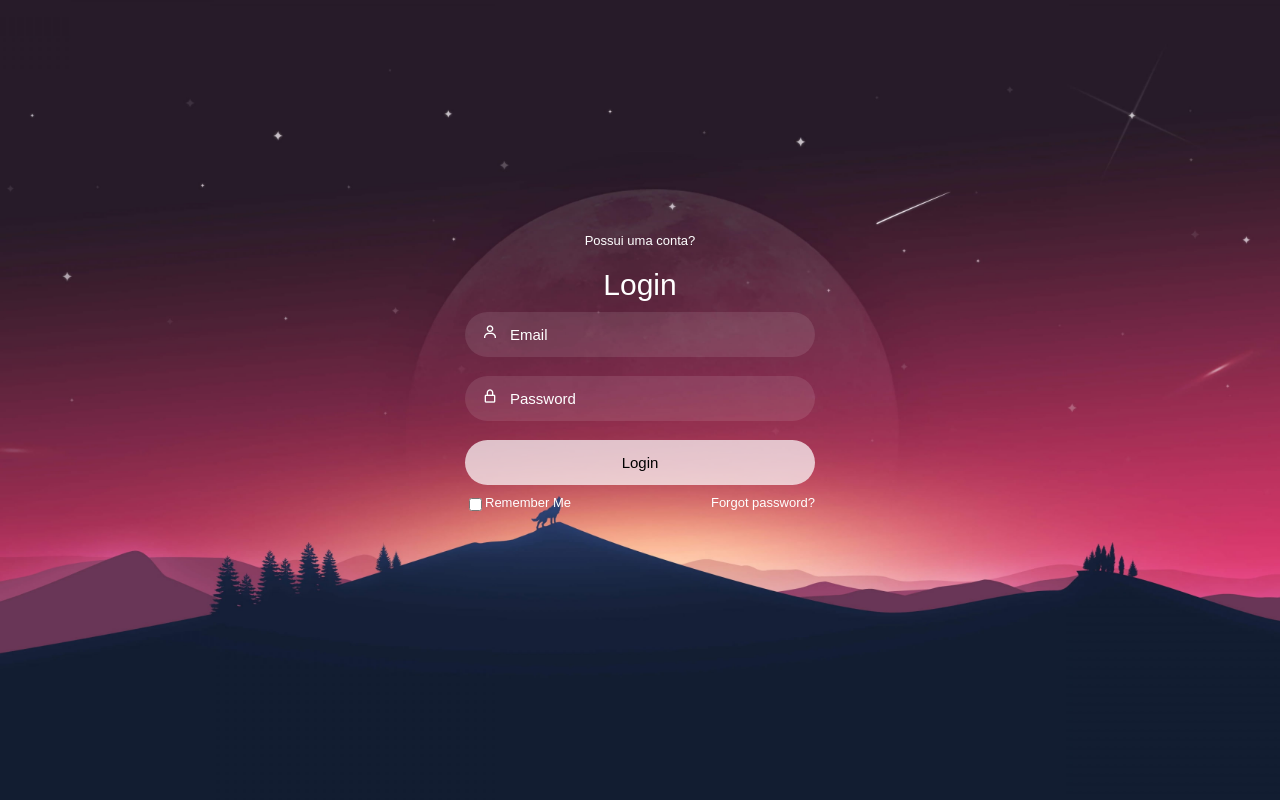
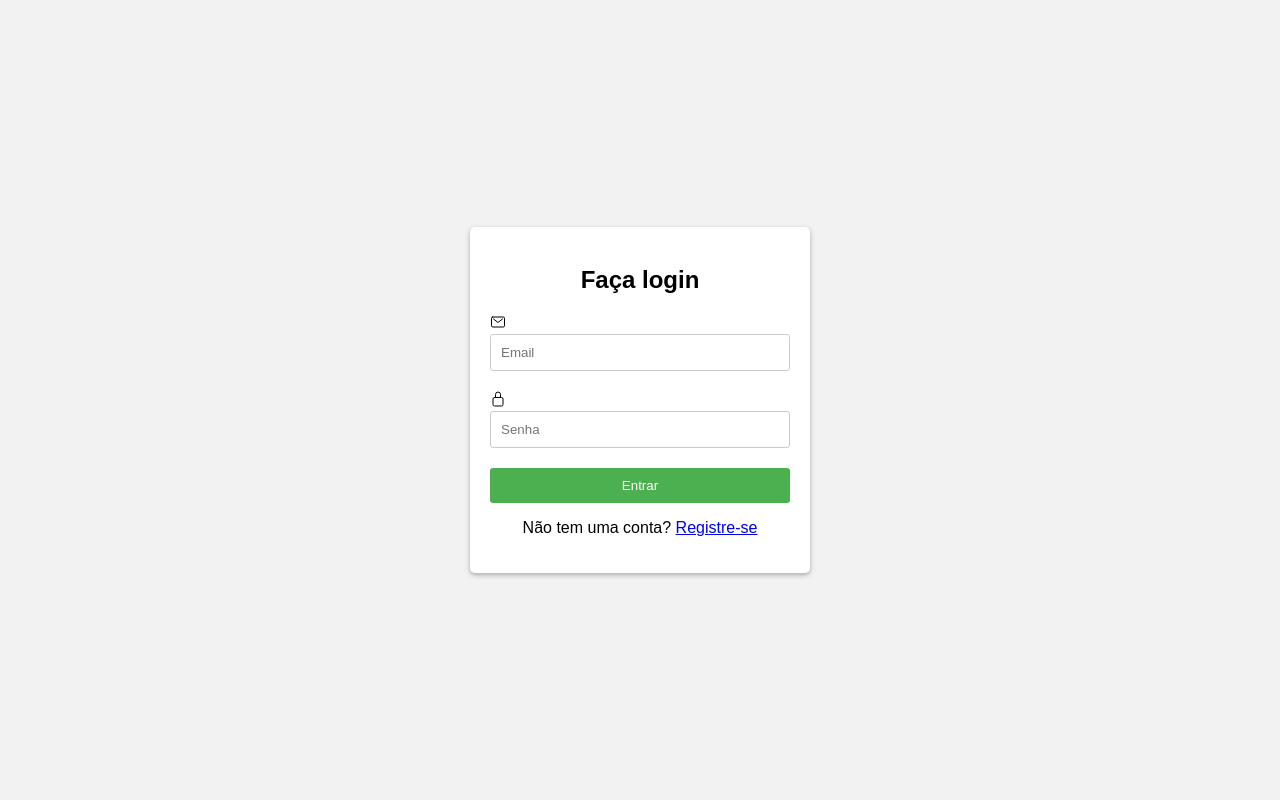
Before and after one commit to DarkZeus1235/Projeto_Integrador, a PHP site: page /login.php in a window 1280 px wide. Run offline with PHP 8.4, Linux system fonts and the light colour scheme.

Commit message:
ATUALIZAÇÃO

```diff
--- a/css/login.css
+++ b/css/login.css
@@ -1,89 +1,111 @@
-@import url('https://fonts.googleapis.com/css2?family=Nunito:wght@400;600;800&display=swap');
-*{
-    font-family: 'poppins' ,sans-serif;
+body {
+  font-family: Arial, sans-serif;
+  background-color: #f2f2f2;
+  margin: 0;
+  padding: 0;
+  display: flex;
+  justify-content: center;
+  align-items: center;
+  height: 100vh;
 }
-body{
-    background-image: url("Imagens/background6.jpg");
-    background-size: cover;
-    background-position: center;
-    background-attachment: fixed;
-    background-repeat: no-repeat;
 
+.login-container {
+  background-color: #ffffff;
+  border-radius: 5px;
+  box-shadow: 0 2px 5px rgba(0, 0, 0, 0.3);
+  padding: 20px;
+  width: 300px;
 }
-.box{
-    display: flex;
-    justify-content: center;
-    align-items: center;
-    min-height: 90vh;
+
+.login-container h2 {
+  text-align: center;
+  margin-bottom: 20px;
 }
-.container{
-    width: 350px;
-    display: flex;
-    flex-direction: column;
-    padding: 0 15px 0 15px;
 
+.login-container input[type="text"],
+.login-container input[type="password"] {
+  width: 100%;
+  padding: 10px;
+  margin-bottom: 20px;
+  border: 1px solid #ccc;
+  border-radius: 3px;
+  box-sizing: border-box;
 }
-span{
-    color: #fff;
-    font-size: small;
-    display: flex;
-    justify-content: center;
-    padding: 10px 0 10px 0;
+
+.login-container input[type="submit"] {
+  width: 100%;
+  background-color: #4CAF50;
+  color: white;
+  padding: 10px;
+  border: none;
+  border-radius: 3px;
+  cursor: pointer;
 }
-header{
-    color: #fff;
-    font-size: 30px;
-    display: flex;
-    justify-content: center;
-    padding: 10px 0 10px 0;
+
+.login-container input[type="submit"]:hover {
+  background-color: #45a049;
 }
-.input-field .input{
-    height: 45px;
-    width: 87%;
-    border: none;
-    border-radius: 30px;
-    color: #fff;
-    font-size: 15px;
-    padding: 0 0 0 45px;
-    background: rgba(255,255,255,0.1);
-    outline: none;
+
+.login-container p {
+  text-align: center;
 }
-i{
-    position: relative;
-    top: -33px;
-    left: 17px;
-    color: #fff;
+
+.card {
+  background-color: #ffffff;
+  border-radius: 5px;
+  box-shadow: 0 2px 5px rgba(0, 0, 0, 0.3);
+  padding: 20px;
+  width: 400px;
+  text-align: center;
 }
-::-webkit-input-placeholder{
-    color: #fff;
+
+#lanche{
+  height: 350px;
 }
-.submit{
-    border: none;
-    border-radius: 30px;
-    font-size: 15px;
-    height: 45px;
-    outline: none;
-    width: 100%;
-    color: black;
-    background: rgba(255,255,255,0.7);
-    cursor: pointer;
-    transition: .3s ;
+h1{
+  margin-top: 30px;
+  text-align: center;
+  font-size: 32px;
 }
-.submit:hover{
-    box-shadow: 1px 5px 7px 1px rgba(0, 0, 0, 0.2);
+.signup-container {
+  background-color: #ffffff;
+  border-radius: 5px;
+  box-shadow: 0 2px 5px rgba(0, 0, 0, 0.3);
+  padding: 20px;
+  width: 300px;
 }
-.two-col{
-    display: flex;
-    flex-direction: row;
-    justify-content: space-between;
-    color: #fff;
-    font-size: small;
-    margin-top: 10px;
+
+.signup-container h2 {
+  text-align: center;
+  margin-bottom: 20px;
 }
-.one{
-    display: flex;
+
+.signup-container input[type="text"],
+.signup-container input[type="tel"],
+.signup-container input[type="email"],
+.signup-container input[type="password"] {
+  width: 100%;
+  padding: 10px;
+  margin-bottom: 20px;
+  border: 1px solid #ccc;
+  border-radius: 3px;
+  box-sizing: border-box;
 }
-label a{
-    text-decoration: none;
-    color: #fff;
+
+.signup-container input[type="submit"] {
+  width: 100%;
+  background-color: #4CAF50;
+  color: white;
+  padding: 10px;
+  border: none;
+  border-radius: 3px;
+  cursor: pointer;
 }
+
+.signup-container input[type="submit"]:hover {
+  background-color: #45a049;
+}
+
+.combo1{
+  height: 300px;
+}
--- a/login.php
+++ b/login.php
@@ -41,42 +41,31 @@ if(isset($_POST['email']) || isset($_POST['senha'])) {
 ?>
 <!DOCTYPE html>
 <html lang="pt-br">
+<html>
 <head>
-    <meta charset="UTF-8">
-    <meta http-equiv="X-UA-Compatible" content="IE=edge">
-    <meta name="viewport" content="width=device-width, initial-scale=1.0">
-    <link rel="stylesheet" href="css/login.css">
-    <link href='https://unpkg.com/boxicons@2.1.4/css/boxicons.min.css' rel='stylesheet'>
-    <title>Login - Taverna de Valhalla</title>
+<link rel="stylesheet" href="css/login.css">
+<link rel="icon" href="img/hamburguer-queijo-com-ilustracao-do-icone-do-vetor-dos-desenhos-animados-do-fogo-conceito-de-icone-de-objeto-de-comida-isolado-premium_138676-5539.avif">
+  <title>Página de Login</title>
 </head>
 <body>
-   <div class="box">
-    <div class="container">
-        <div class="top">
-            <span>Possui uma conta?</span>
-            <header>Login</header>
-        </div>
-        <div class="input-field">
-            <input type="text" class="input" placeholder="Email" id="">
-            <i class='bx bx-user' ></i>
-        </div>
-        <div class="input-field">
-            <input type="Password" class="input" placeholder="Password" id="">
-            <i class='bx bx-lock-alt'></i>
-        </div>
-        <div class="input-field">
-            <input type="submit" class="submit" value="Login" id="">
-        </div>
-        <div class="two-col">
-            <div class="one">
-               <input type="checkbox" name="" id="check">
-               <label for="check"> Remember Me</label>
-            </div>
-            <div class="two">
-                <label><a href="#">Forgot password?</a></label>
-            </div>
-        </div>
+  <div class="login-container">
+    <h2>Faça login</h2>
+    <form action="login.php" method="post">
+      <div class='inputbox'>
+      <ion-icon name="mail-outline"></ion-icon>
+      <input type="text" name="email" placeholder="Email" required>
+      </div>
+      <div class="inputbox">
+        <ion-icon name="lock-closed-outline"></ion-icon>
+        <input type="password" name="senha" placeholder="Senha" required>
+      </div>
+      <input type="submit" value="Entrar">
+    </form>
+    <div class='register'>
+    <p>Não tem uma conta? <a href="cadastro.php">Registre-se</a></p>
     </div>
-</div>
+  </div>
 </body>
+<script type="module" src="https://unpkg.com/ionicons@7.1.0/dist/ionicons/ionicons.esm.js"></script>
+<script nomodule src="https://unpkg.com/ionicons@7.1.0/dist/ionicons/ionicons.js"></script>
 </html>
```
